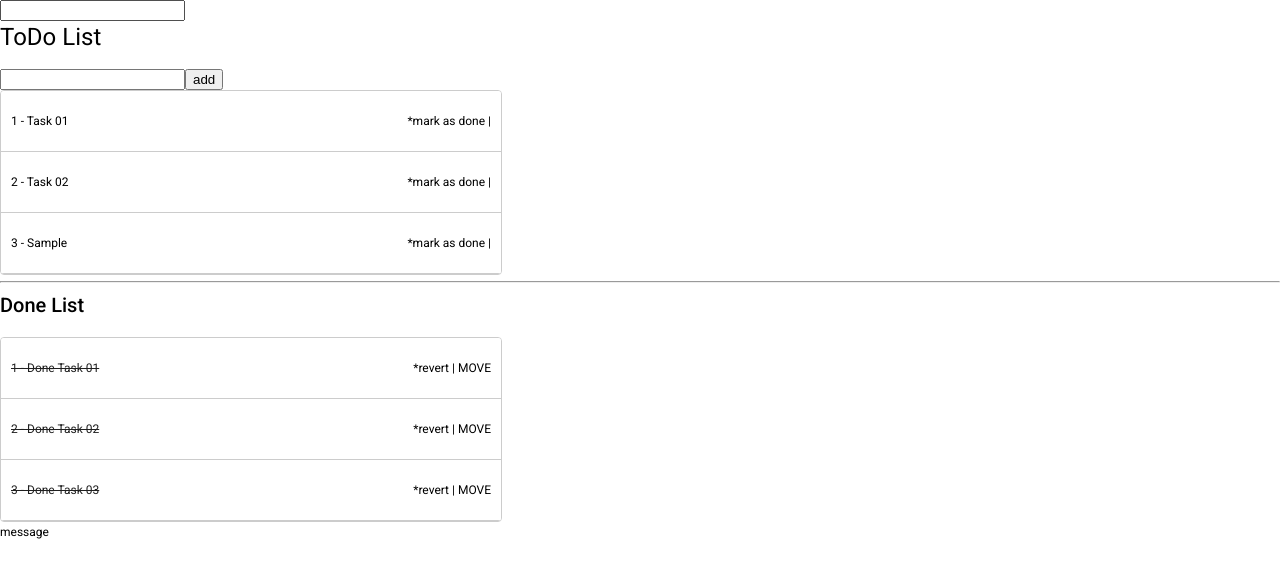
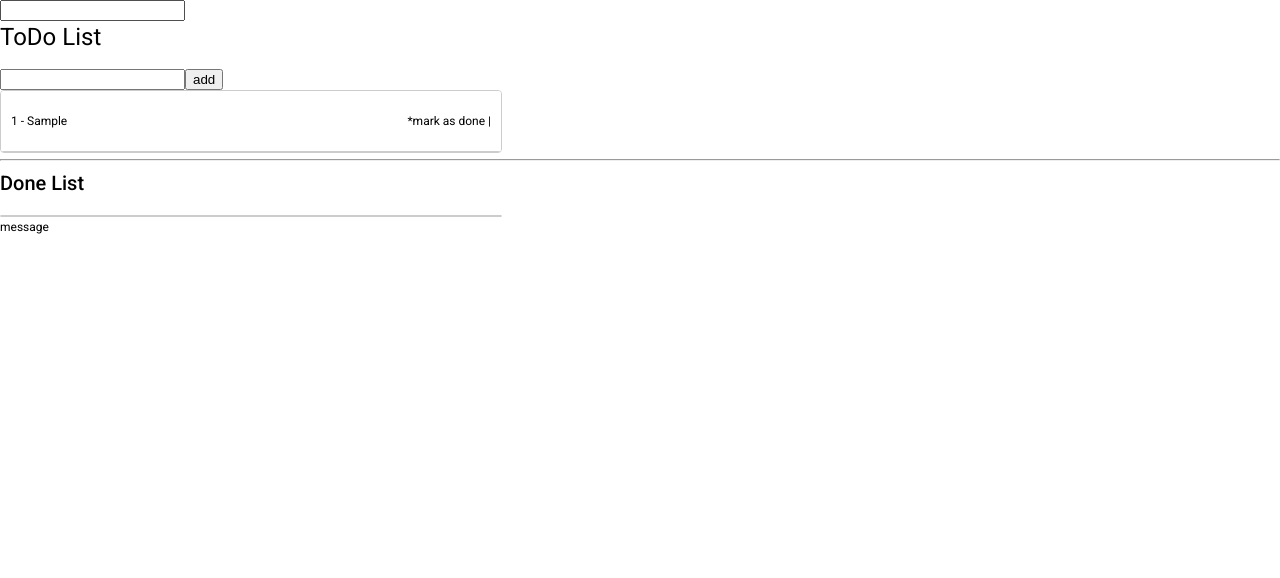
Before and after one commit to Dvalmont07/ToDoList, an Angular app: page / in a window 1280 px wide. Both pictures are taken after typing "Sample" into the empty fields and a click on the button "add". Shown: the top 578 px of the page. Built offline with nearby package versions, Linux system fonts and the light colour scheme.

Commit message:
using list from service

```diff
--- a/src/app/app.component.html
+++ b/src/app/app.component.html
@@ -4,10 +4,11 @@
   </section>
   <section id="toDoTaskList" class="todo-task-list">
     <h1>ToDo List</h1>
-    <input name="taskName" id="taskName" [(ngModel)]="taskName" (keyup.enter)="addToDoTask({TaskName: taskName})" />
-    <input type="button" value="add" (click)="addToDoTask({TaskName: taskName})" />
+    <input name="taskName" id="taskName" [(ngModel)]="taskName"
+      (keyup.enter)="addToDoTask({TaskName: taskName, Order:0})" />
+    <input type="button" value="add" (click)="addToDoTask({TaskName: taskName,Order:0})" />
     <div cdkDropList (cdkDropListDropped)="drop(toDoTaskList, $event)" class="tasks-list">
-      <div *ngFor="let task of toDoTaskList | multipleSearchFilter:['TaskName']:searchText; let index = index"
+      <div *ngFor="let task of getToDoTaskList() | multipleSearchFilter:['TaskName']:searchText; let index = index"
         class="task-box cursor-move" cdkDrag>
         <span *ngIf="activeLine!=index" (click)="activeLine=index" title="click to edit">{{task.Order}} -
           {{task.TaskName}}</span>
@@ -28,7 +29,7 @@
   <section id="doneTaskList" class="done-task-list" cdkDropListGroup>
     <h2>Done List</h2>
     <div cdkDropList (cdkDropListDropped)="drop(doneTaskList,$event)" class="tasks-list">
-      <div *ngFor="let task of doneTaskList | multipleSearchFilter:['TaskName']:searchText; let index = index"
+      <div *ngFor="let task of  getDoneTaskList() | multipleSearchFilter:['TaskName']:searchText; let index = index"
         class="task-box cursor-move" cdkDrag>
         <div>
           <span class="done-task ">{{task.Order}} - {{task.TaskName}}</span>
--- a/src/app/app.component.ts
+++ b/src/app/app.component.ts
@@ -11,10 +11,6 @@ import { TasksService } from './services/tasks.service';
 export class AppComponent implements OnInit {
 
   constructor(private tasksService: TasksService) { }
-  ngOnInit(): void {
-    this.getToDoTaskList();
-    this.getDoneTaskList();
-  }
 
   title = 'ToDoList';
   taskName: string = "";
@@ -25,33 +21,36 @@ export class AppComponent implements OnInit {
   toDoTaskList: MyTask[] = [];
   doneTaskList: MyTask[] = [];
 
-  addToDoTask(task: any) {
-    task.Order = this.toDoTaskList.length > 0 ? Math.max(...this.toDoTaskList.map(x => { return x.Order })) + 1 : 1;
-    if (task.TaskName) {
-      this.toDoTaskList.push(task);
+  toDoTaskName: string = "toDoTaskList";
+  doneTaskName: string = "doneTaskList";
+
+  ngOnInit(): void {
+    this.getToDoTaskList();
+    this.getDoneTaskList();
+  }
+
+
+  addToDoTask(task: MyTask) {
+    if (this.tasksService.add(this.toDoTaskName, task)) {
       this.taskName = "";
     }
   }
 
-  addDoneTask(task: any) {
-    task.Order = this.doneTaskList.length > 0 ? Math.max(...this.doneTaskList.map(x => { return x.Order })) + 1 : 1;
-    this.doneTaskList.push(task);
+  addDoneTask(task: MyTask) {
+    this.tasksService.add(this.doneTaskName, task);
   }
 
-  removeTask(task: any) {
-    this.toDoTaskList = this.toDoTaskList.filter(t => {
-      return t.Order != task.Order;
-    });
+  removeToDoTask(task: any) {
+    this.tasksService.remove(this.toDoTaskName, task);
+
   }
 
   removeDoneTask(task: any) {
-    this.doneTaskList = this.doneTaskList.filter(t => {
-      return t.Order != task.Order;
-    });
+    this.tasksService.remove(this.doneTaskName, task);
   }
 
   markAsDone(task: any) {
-    this.removeTask(task);
+    this.removeToDoTask(task);
     this.addDoneTask(task);
   }
 
@@ -77,9 +76,9 @@ export class AppComponent implements OnInit {
     moveItemInArray(list, event.previousIndex, event.currentIndex);
   }
   getToDoTaskList() {
-    this.toDoTaskList = this.tasksService.getToDoTaskList();
+    return this.toDoTaskList = this.tasksService.getList(this.toDoTaskName);
   }
   getDoneTaskList() {
-    this.doneTaskList = this.tasksService.getDoneTaskList();
+    return this.doneTaskList = this.tasksService.getList(this.doneTaskName);
   }
 }
--- a/src/app/interfaces/entityBase.ts
+++ b/src/app/interfaces/entityBase.ts
@@ -1,7 +1,7 @@
 import { MyTask } from "./myTask";
 
 export interface EntityBase {
-    add(listName: string, item: MyTask): void;
-    remove(list: MyTask[], item: MyTask): void;
+    add(listName: string, tassk: MyTask): void;
+    remove(listName: string, task: MyTask): void;
     getList(name: string): MyTask[];
 }
--- a/src/app/services/tasks.service.ts
+++ b/src/app/services/tasks.service.ts
@@ -10,34 +10,41 @@ import { DONETASKSLIST, TODOTASKSLIST } from './mocks/TasksList';
 })
 export class TasksService implements EntityBase {
 
+  list: Record<string, Partial<any[]>> = {};
+
   constructor() { }
   add(listName: string, task: MyTask): boolean {
 
-    let taskList = this.getList(listName);
-
-    task.Order = taskList.length > 0 ? Math.max(...taskList.map(x => { return x.Order })) + 1 : 1;
+    task.Order = this.getList(listName).length > 0 ? Math.max(...this.getList(listName).map(x => { return x.Order })) + 1 : 1;
     if (task.TaskName) {
-      taskList.push(task);
+      this.getList(listName).push(task);
       return true;
     }
     return false;
   }
-  remove(list: any[], item: any): void {
-    throw new Error('Method not implemented.');
+  remove(listName: string, task: any): void {
+
+    this.list[listName] = this.getList(listName).filter(t => {
+      return t.Order != task.Order;
+    });
+
+    console.log(this.getList(listName));
+
+    this.getList(listName);
   }
   getList(listName: string): MyTask[] {
-    if (sessionStorage[listName]) {
-      return sessionStorage[listName];
-    } else {
-      return sessionStorage[listName] = [];
+
+    if (this.list[listName] == undefined) {
+      this.list[listName] = [];
     }
+    return this.list[listName];
   }
 
 
-  getToDoTaskList(): MyTask[] {
-    return TODOTASKSLIST;
-  }
-  getDoneTaskList(): MyTask[] {
-    return DONETASKSLIST;
-  }
+  // getToDoTaskList(): MyTask[] {
+  //   return TODOTASKSLIST;
+  // }
+  // getDoneTaskList(): MyTask[] {
+  //   return DONETASKSLIST;
+  // }
 }
```
